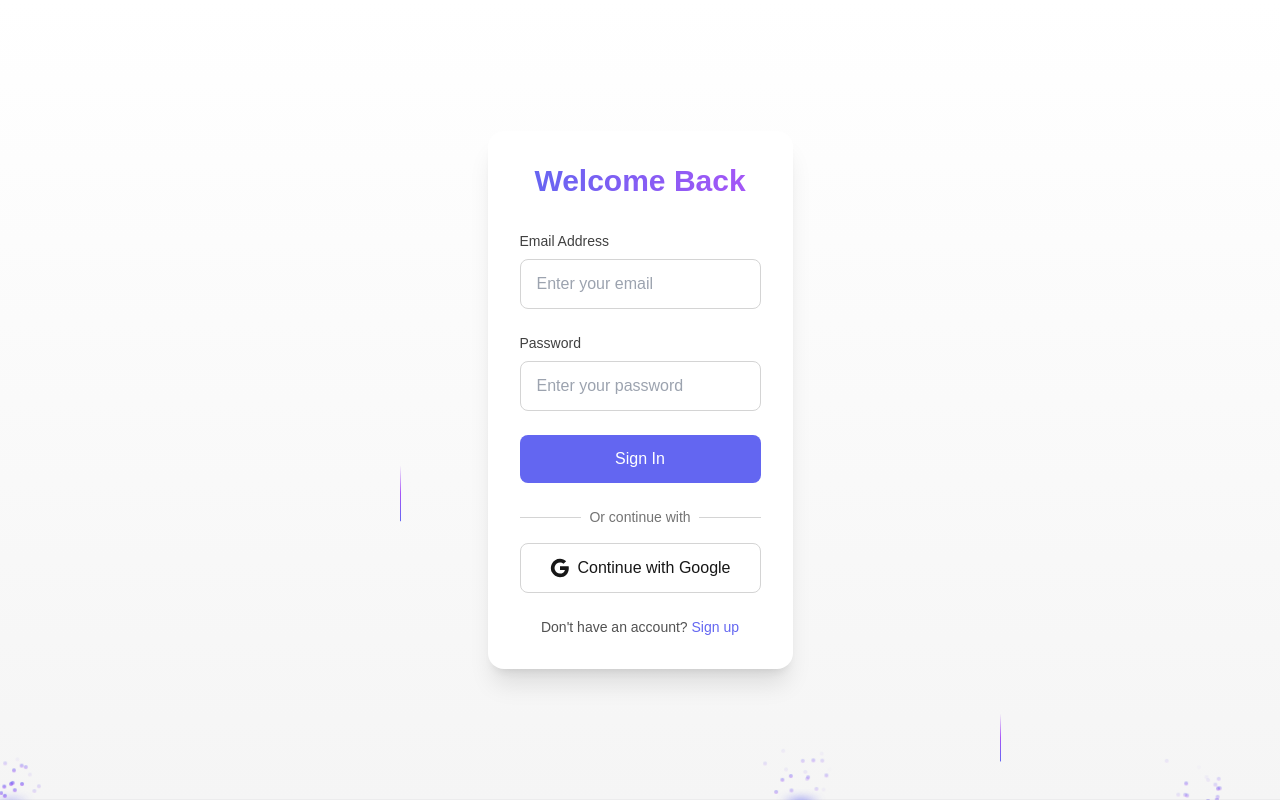
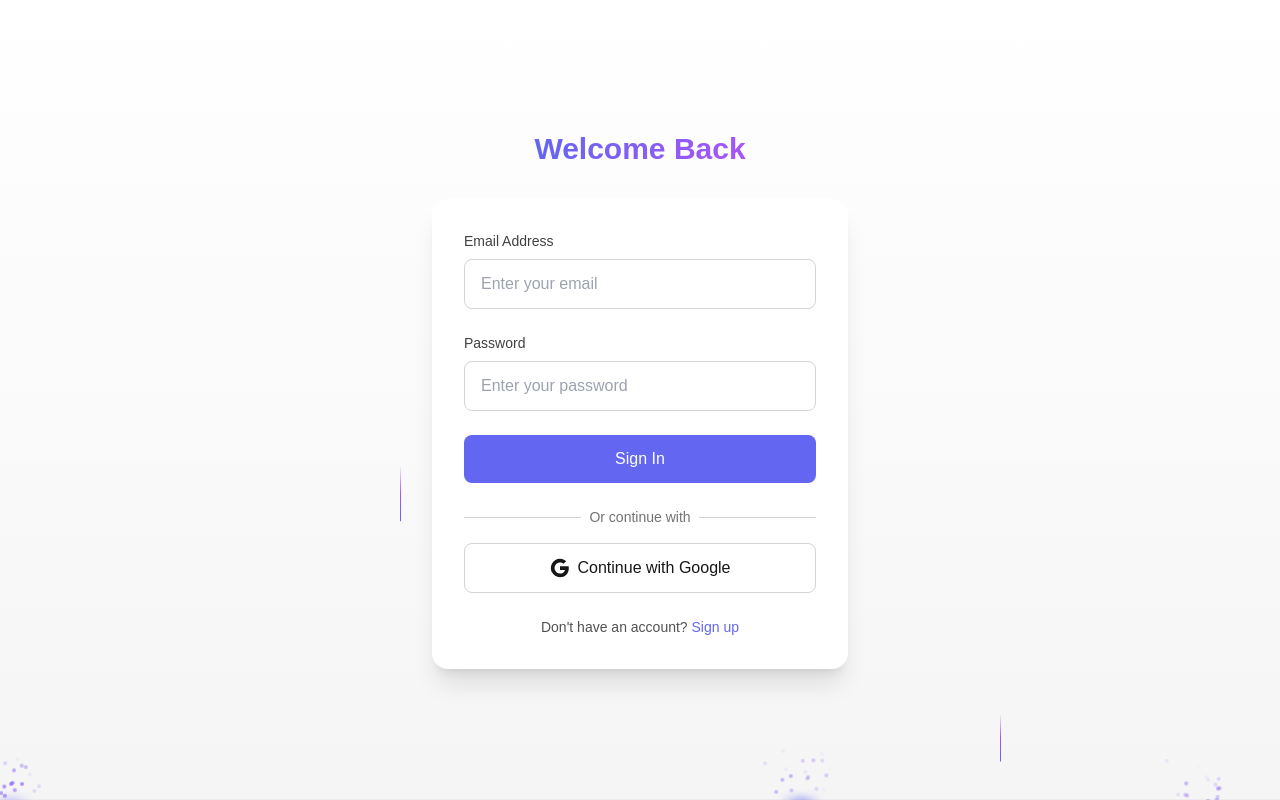
Before and after one commit to debsouryadatta/CareerSensei, a Next.js app in the folder nextjs_FE/my-app/: page /auth/signin in a window 1280 px wide. Built offline with nearby package versions, Linux system fonts and the light colour scheme.

Commit message:
improve styling for SignUp and SignIn components

```diff
--- a/nextjs_FE/my-app/src/app/auth/signin/page.tsx
+++ b/nextjs_FE/my-app/src/app/auth/signin/page.tsx
@@ -20,7 +20,7 @@
       // Add your authentication logic here
 
       // After successful authentication, redirect to JobSearch page
-      router.push('/jobsearch'); // Assuming '/jobsearch' is the route where JobSearch component is rendered
+      router.push('/jobsearch');
     } catch (error) {
       console.error('Authentication error:', error);
       // Handle error appropriately
@@ -32,16 +32,17 @@
 
   return (
     <BackgroundBeams>
-    <div className="min-h-screen flex items-center justify-center px-4">
+    <div className="w-full max-w-md  flex flex-col items-center justify-center px-4">
+    <h2 className="text-3xl font-bold text-center mb-8 bg-clip-text text-transparent bg-gradient-to-r from-indigo-500 to-purple-500">
+            Welcome Back
+          </h2>
+
       <motion.div
         initial={{ opacity: 0, y: 20 }}
         animate={{ opacity: 1, y: 0 }}
-        className="w-full max-w-4xl" // Changed from max-w-md to max-w-4xl for more width
+        className="w-full max-w-4xl"
       >
         <div className="bg-white dark:bg-neutral-800 rounded-2xl shadow-xl p-8">
-          <h2 className="text-3xl font-bold text-center mb-8 bg-clip-text text-transparent bg-gradient-to-r from-indigo-500 to-purple-500">
-            Welcome Back
-          </h2>
 
           <form onSubmit={handleSubmit} className="space-y-6">
             <div>
--- a/nextjs_FE/my-app/src/app/auth/signup/page.tsx
+++ b/nextjs_FE/my-app/src/app/auth/signup/page.tsx
@@ -20,16 +20,17 @@
 
   return (
     <BackgroundBeams>
-    <div className="min-h-screen flex items-center justify-center  px-4">
+    <div className="w-full max-w-md flex flex-col items-center justify-center  px-4">
+    <h2 className="text-3xl font-bold text-center mb-8 bg-clip-text text-transparent bg-gradient-to-r from-indigo-500 to-purple-500">
+            Create Account
+          </h2>
       <motion.div
         initial={{ opacity: 0, y: 20 }}
         animate={{ opacity: 1, y: 0 }}
         className="w-full max-w-4xl"
       >
         <div className="bg-white dark:bg-neutral-800 rounded-2xl shadow-xl p-8">
-          <h2 className="text-3xl font-bold text-center mb-8 bg-clip-text text-transparent bg-gradient-to-r from-indigo-500 to-purple-500">
-            Create Account
-          </h2>
+
 
           <form onSubmit={handleSubmit} className="space-y-6">
             <div>
```
